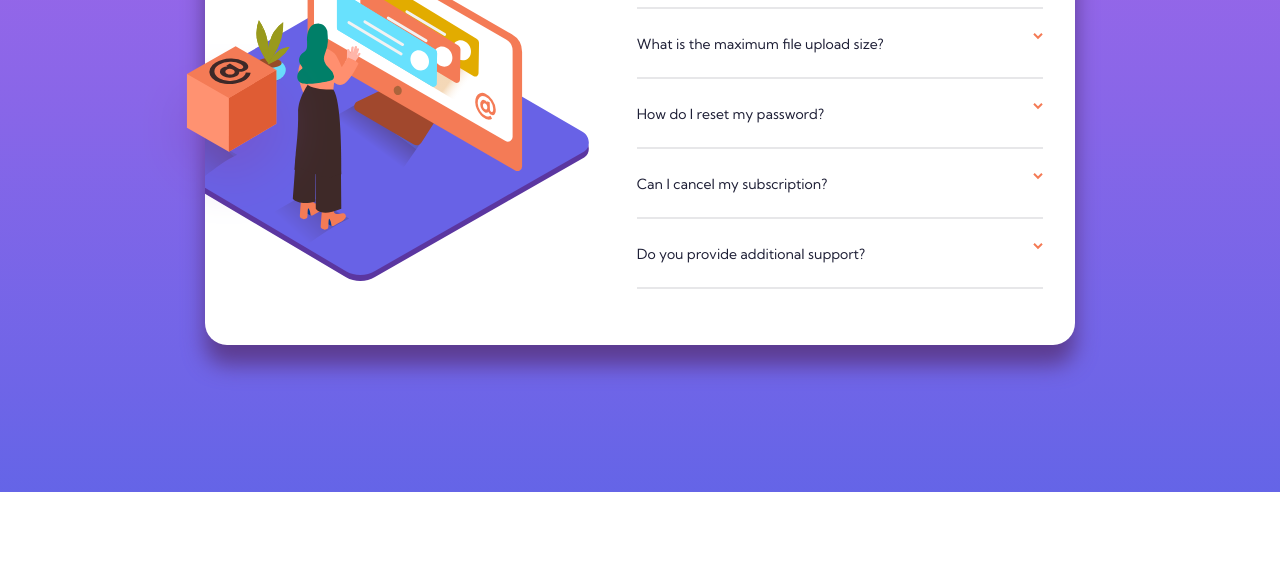
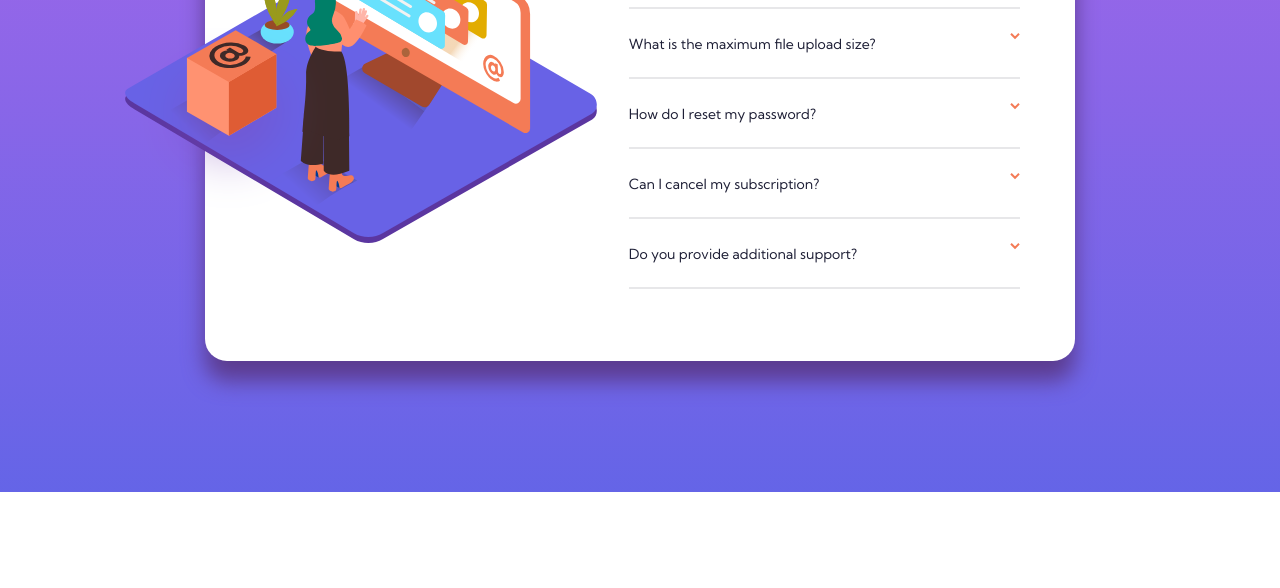
Before and after one commit to sorengrey/faq-accordion-card, a plain HTML site: page index.html in a window 1280 px wide. Shown: the part 308-896 px from the top of the page. Drawn offline with nearby package versions, Linux system fonts and the light colour scheme.

Commit message:
fixed image moving on desktop

```diff
--- a/style.css
+++ b/style.css
@@ -96,7 +96,7 @@ hr {
     }
     main {
         margin: 6em auto auto auto;
-        padding: 0 0 2em 0;
+        padding: 0 0 3em 0;
         font-size: 16px;
         width: 68%;
         display: flex;
@@ -105,28 +105,28 @@ hr {
         background-repeat: no-repeat;
         background-position: -4300% 69%;
         overflow: hidden;
+        z-index: -1;
     }
     #mobile-img {
         display: none;
     }
     #desktop-img {
         display: block;
-        margin-left: -5.5em;
-        margin-bottom: 2em;
+        margin-top: 6em;
+        margin-left: -5em;
         padding: 0;
+        position: absolute;
         z-index: 0;
     }
     #box{
         display: flex;
         position: absolute;
-        top: 44%;
+        top: 42%;
         left: 8.5em;
-        z-index: 1;
     }
     #text {
-        width: 50%;
-        float: right;
-        margin: 0 2em 0 3em;
+        width: 45%;
+        margin-left: 26.5em;
     }
     h1 {
         text-align: left;
```
